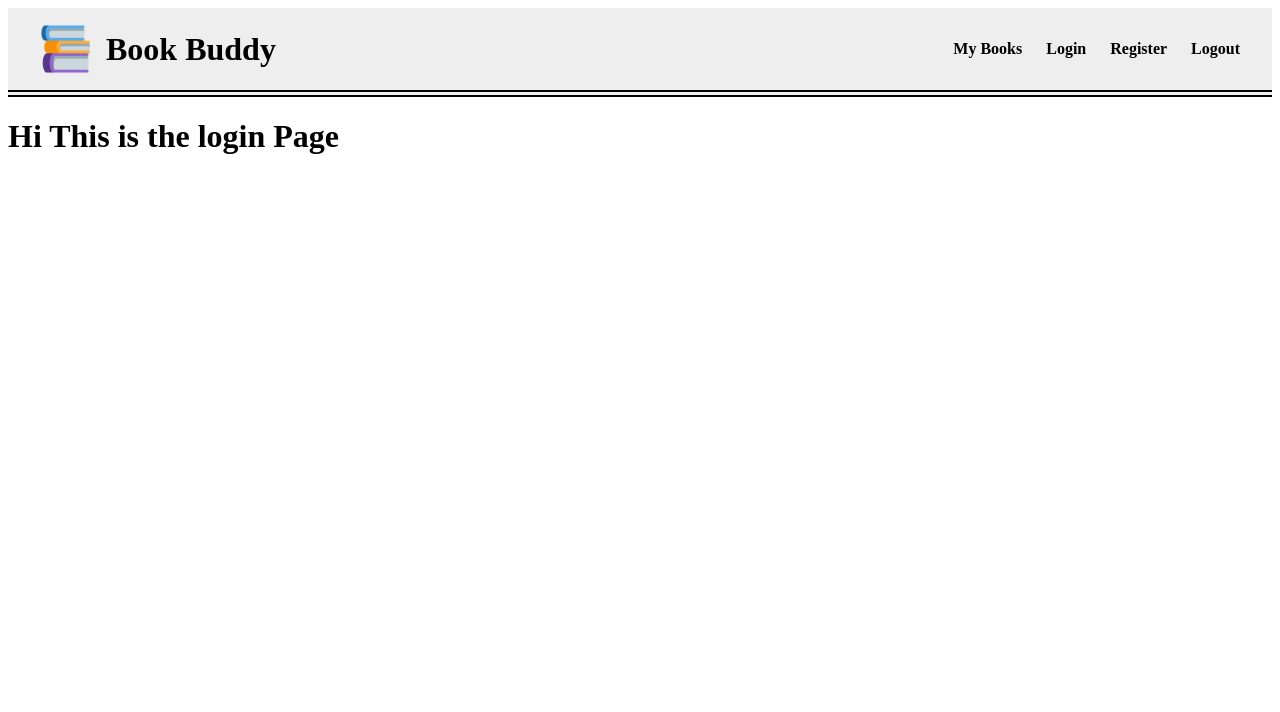
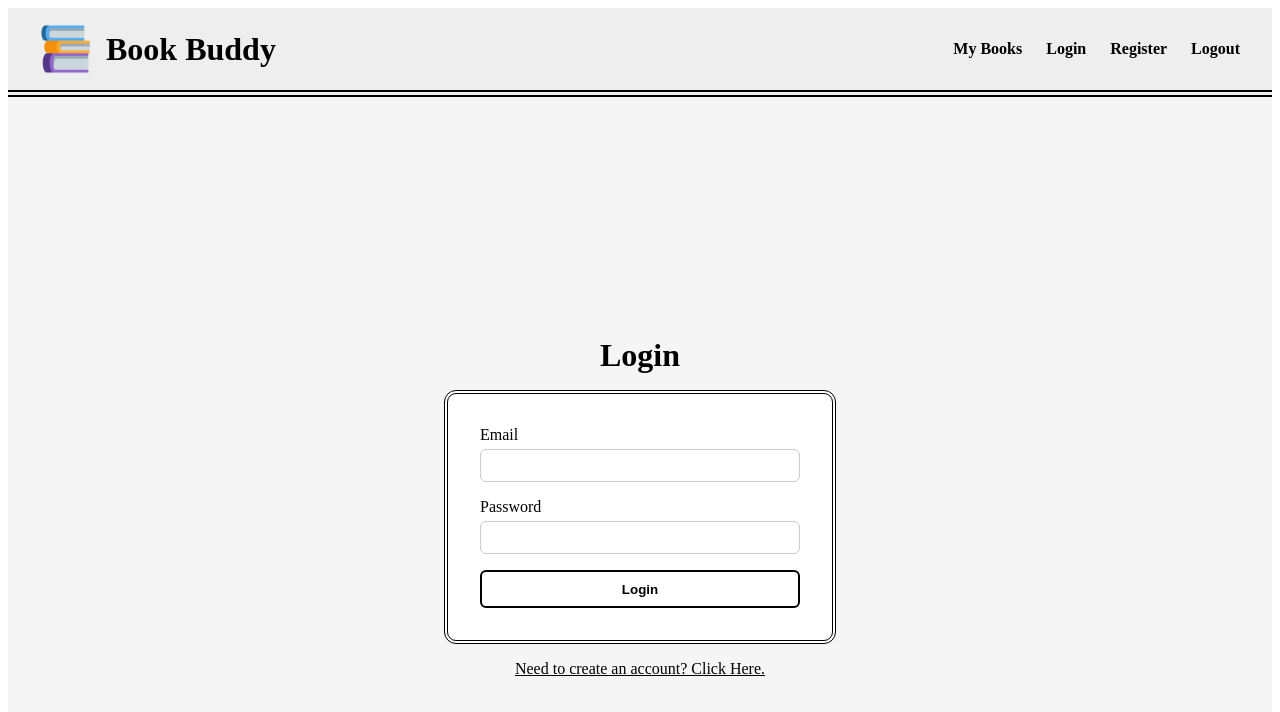
Before and after one commit to CRLockard/2603-Book-Buddy, a React app: page /login in a window 1280 px wide. Shown: the top 712 px of the page. Built offline with nearby package versions, Linux system fonts and the light colour scheme; the HTML template or start-up script is replaced by a standard one.

Commit message:
Added login page. verified I am able to register, login, and logout.

```diff
--- a/src/Components/Login.jsx
+++ b/src/Components/Login.jsx
@@ -1,5 +1,48 @@
+import { useAuth } from "../auth/AuthContext";
+import { useState } from "react";
+import { NavLink, useNavigate } from "react-router";
+
 function Login() {
-  return <h1>Hi This is the login Page</h1>;
+  const { login } = useAuth();
+  const [error, setError] = useState();
+  const navigate = useNavigate();
+
+  const handleLogin = async (event) => {
+    setError(null);
+    event.preventDefault();
+    const formdata = new FormData(event.target);
+
+    const email = formdata.get("email");
+    const password = formdata.get("password");
+
+    try {
+      await login({ email, password });
+      navigate("/account");
+    } catch (error) {
+      setError(error.message);
+    }
+  };
+
+  return (
+    <div className="LoginCard">
+      <h1>Login</h1>
+
+      {error && <p className="LoginError">{error}</p>}
+
+      <form onSubmit={handleLogin} className="LoginForm">
+        <label>
+          Email
+          <input type="text" name="email" required />
+        </label>
+        <label>
+          Password
+          <input type="password" name="password" required />
+        </label>
+        <button>Login</button>
+      </form>
+      <NavLink to="/register">Need to create an account? Click Here.</NavLink>
+    </div>
+  );
 }
 
 export default Login;
--- a/src/index.css
+++ b/src/index.css
@@ -128,3 +128,133 @@ this allows me to then cap the description at 4 lines */
   font-weight: bold;
   cursor: pointer;
 }
+
+.Registration {
+  min-height: 100vh;
+  display: flex;
+  flex-direction: column;
+  justify-content: center;
+  align-items: center;
+  background: #f5f5f5;
+}
+
+.RegistrationForm {
+  display: flex;
+  flex-direction: column;
+  gap: 1rem;
+
+  padding: 2rem;
+  border: 4px double black;
+  border-radius: 12px;
+  background: white;
+
+  min-width: 320px;
+}
+
+.Registration h1 {
+  text-align: center;
+  margin-bottom: 1rem;
+}
+
+/* Each label stacks text + input nicely */
+.RegistrationForm label {
+  display: flex;
+  flex-direction: column;
+  font-weight: 500;
+  gap: 0.3rem;
+}
+
+/* Inputs */
+.RegistrationForm input {
+  padding: 0.5rem;
+  border: 1px solid #ccc;
+  border-radius: 6px;
+}
+
+/* Button */
+.RegistrationForm button {
+  padding: 0.6rem;
+  border: 2px solid black;
+  border-radius: 6px;
+  background: white;
+  cursor: pointer;
+  font-weight: bold;
+}
+
+.RegistrationForm button:hover {
+  background: black;
+  color: white;
+}
+
+/* Link under form */
+.Registration a {
+  text-align: center;
+  margin-top: 1rem;
+  display: block;
+  color: black;
+}
+
+.LoginCard {
+  min-height: 100vh;
+  display: flex;
+  flex-direction: column;
+  justify-content: center;
+  align-items: center;
+  background: #f5f5f5;
+}
+
+.LoginForm {
+  display: flex;
+  flex-direction: column;
+  gap: 1rem;
+
+  padding: 2rem;
+  border: 4px double black;
+  border-radius: 12px;
+  background: white;
+
+  min-width: 320px;
+}
+
+.LoginCard h1 {
+  text-align: center;
+  margin-bottom: 1rem;
+}
+
+/* Each label stacks text + input nicely */
+.LoginForm label {
+  display: flex;
+  flex-direction: column;
+  font-weight: 500;
+  gap: 0.3rem;
+}
+
+/* Inputs */
+.LoginForm input {
+  padding: 0.5rem;
+  border: 1px solid #ccc;
+  border-radius: 6px;
+}
+
+/* Button */
+.LoginForm button {
+  padding: 0.6rem;
+  border: 2px solid black;
+  border-radius: 6px;
+  background: white;
+  cursor: pointer;
+  font-weight: bold;
+}
+
+.LoginForm button:hover {
+  background: black;
+  color: white;
+}
+
+/* Link under form */
+.LoginCard a {
+  text-align: center;
+  margin-top: 1rem;
+  display: block;
+  color: black;
+}
--- a/src/layout/HeaderNav.jsx
+++ b/src/layout/HeaderNav.jsx
@@ -1,8 +1,10 @@
 import { Link, NavLink } from "react-router";
+import { useAuth } from "../auth/AuthContext";
 
 //change loutout later, should not link to new page
 //logout should call function to remove token
 function HeaderNav() {
+  const { logout } = useAuth();
   return (
     <header className="HeaderNav">
       <Link to="/books" className="HeaderLink">
@@ -18,7 +20,7 @@ function HeaderNav() {
         <NavLink to="/account">My Books</NavLink>
         <NavLink to="/login">Login</NavLink>
         <NavLink to="/register">Register</NavLink>
-        <p>Logout</p>
+        <p onClick={logout}>Logout</p>
       </nav>
     </header>
   );
```
